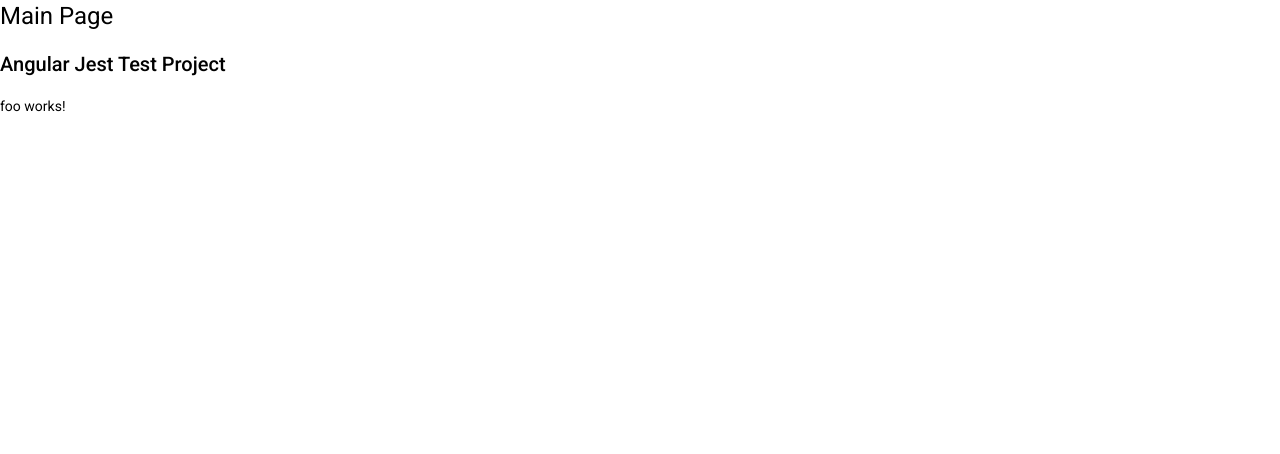
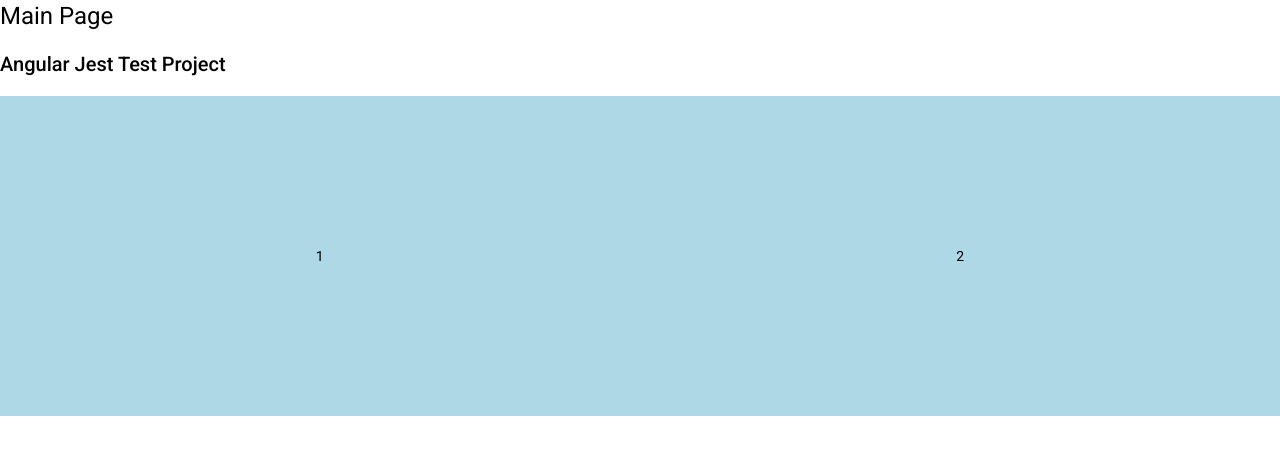
Before and after one commit to HiMyNameIsIlNano/himynameis-angularjest, an Angular app: page / in a window 1280 px wide. Shown: the top 454 px of the page. Built offline with nearby package versions, Linux system fonts and the light colour scheme.

Commit message:
Add first running tests on Foo component

```diff
--- a/src/app/app.module.ts
+++ b/src/app/app.module.ts
@@ -13,10 +13,10 @@
   ],
   imports: [
     BrowserModule,
+    BrowserAnimationsModule,
     AppRoutingModule,
-    BrowserAnimationsModule,
-    MatSliderModule,
-    FooModule
+    FooModule,
+    MatSliderModule
   ],
   providers: [],
   bootstrap: [AppComponent]
--- a/src/app/foo/component/foo.component.html
+++ b/src/app/foo/component/foo.component.html
@@ -1 +1,4 @@
-<p>foo works!</p>
+<mat-grid-list cols="2" rowHeight="2:1" style="background: lightblue;">
+  <mat-grid-tile>1</mat-grid-tile>
+  <mat-grid-tile>2</mat-grid-tile>
+</mat-grid-list>
```
Also changed, not shown: src/app/foo/foo.module.ts (+5 -3 lines), 2 other files (tests, documents, lock files or other folders).
